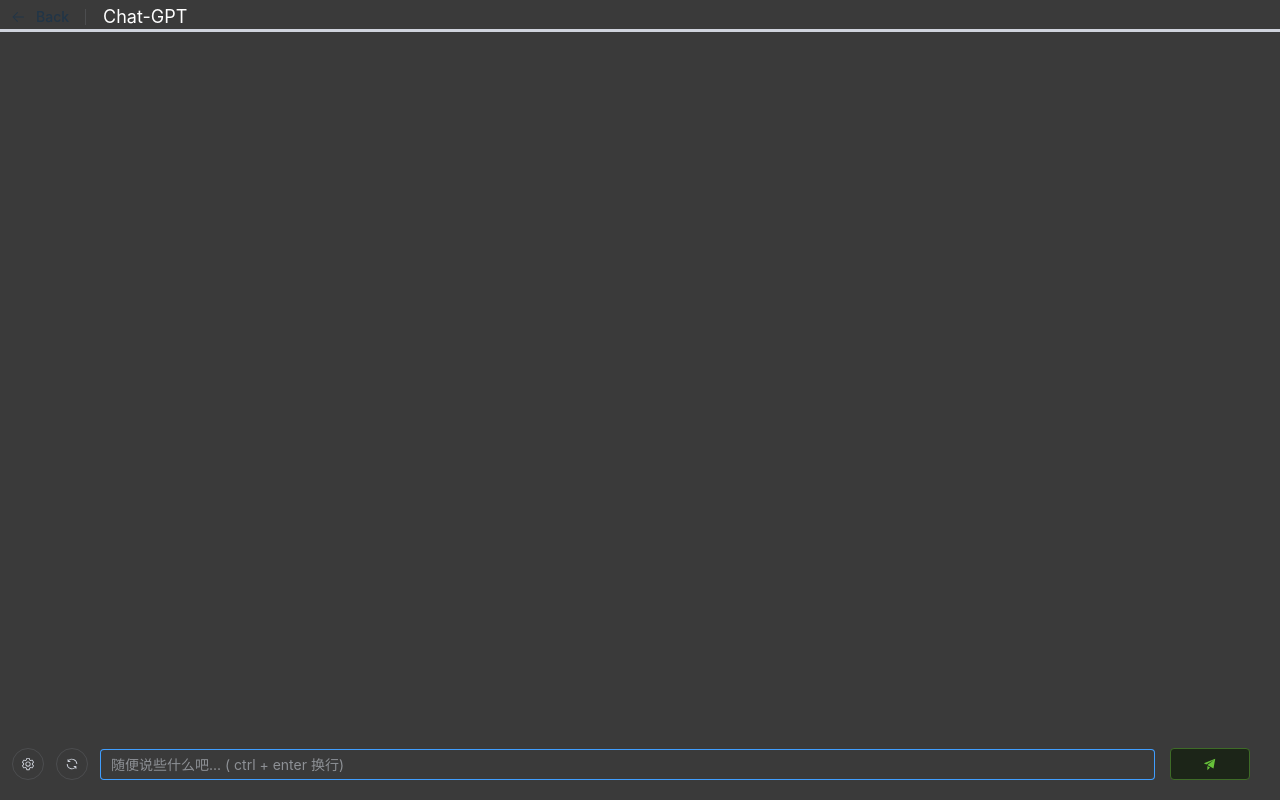
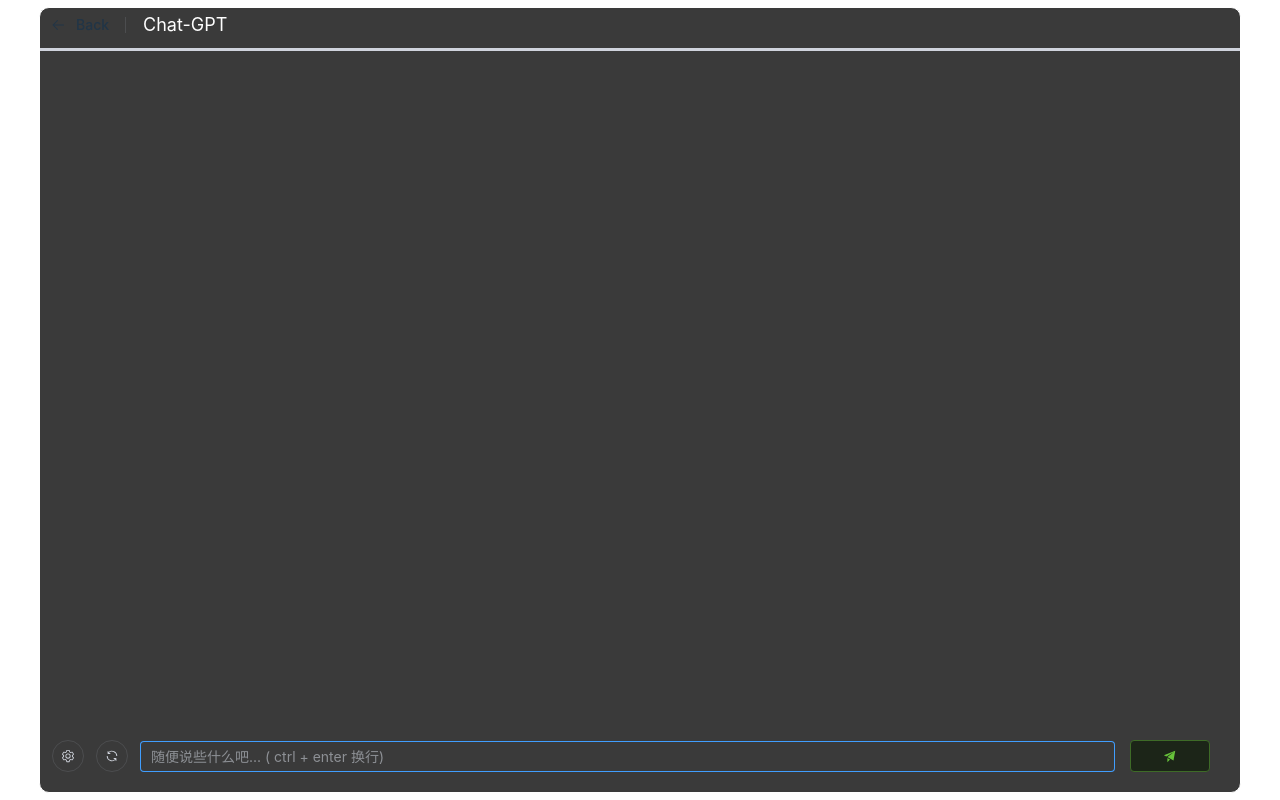
Before and after one commit to LianQi-Kevin/GPT_web_refactor, a Vue app: page /chat in a window 1280 px wide. Built offline with nearby package versions, Linux system fonts and the light colour scheme; what marked-extended-tables, marked-highlight, marked-katex-extension, marked-xhtml would draw is missing.

Commit message:
* Limit the maximum page width

```diff
--- a/index.html
+++ b/index.html
@@ -6,7 +6,7 @@
     <title>Vite + Vue</title>
   </head>
   <body>
-    <div id="app"></div>
+    <div id="app" style="height: 100vh; width: 100vw"></div>
     <script type="module" src="/src/main.js"></script>
   </body>
 </html>
--- a/src/components/PromptArea.vue
+++ b/src/components/PromptArea.vue
@@ -69,9 +69,15 @@
     }
 }
 
+const modelNameList = [
+    {label: 'GPT-3.5', value: 'gpt-3.5-turbo'},
+    {label: 'GPT-4-8k', value: 'gpt-4-8k'},
+    {label: 'GPT-4-32K', value: 'gpt-4-32k'}
+]
+
 // 模型设置
 const infoForm = reactive({
-    "model": "gpt-3.5-turbo",
+    "model": 'gpt-3.5-turbo',
     "temperature": 1,
     "top_p": 1,
     "max_response_tokens": 2048,
@@ -79,12 +85,6 @@
     "presence_penalty": 0,
     "frequency_penalty": 0
 })
-
-const modelNameList = [
-    {label: 'GPT-3.5', value: 'gpt-3.5-turbo'},
-    {label: 'GPT-4-8k', value: 'gpt-4-8k'},
-    {label: 'GPT-4-32K', value: 'gpt-4-32k'}
-]
 </script>
 
 <template>
@@ -145,7 +145,7 @@
     align-items: flex-end;
     justify-content: space-between;
 
-    padding-top: 20px;
+    padding-top: 10px;
 
     margin-top: 5px;
     margin-bottom: 20px;
@@ -188,7 +188,7 @@
             width: 90%;
             flex-grow: 1;
             flex-basis: 30px;
-            padding-top: 10px;
+            //padding-top: 5px;
         }
 
         .submitBtn {
--- a/src/view/Chat.vue
+++ b/src/view/Chat.vue
@@ -1,5 +1,5 @@
 <script setup>
-import { ref, reactive } from "vue";
+import {reactive, ref} from "vue";
 import ChatItem from "@/components/ChatItem.vue";
 import PromptArea from "@/components/PromptArea.vue";
 import "highlight.js/styles/monokai.css"
@@ -8,16 +8,17 @@
 const router = useRouter()
 
 // chat area list
-const conversations = reactive([{ id: 0, role: "system", content: 'You are a helpful assistant.', loading: false}])
+const conversations = reactive([{id: 0, role: "system", content: 'You are a helpful assistant.', loading: false}])
 
 // 侧边栏设置列表
 const showParameter = ref(false)
 </script>
 
 <template>
+    <div class="outside basic">
         <div class="container basic">
             <div class="title basic" style="border-bottom: #CFD3DC 3px solid; max-height: 40px;">
-            <el-page-header @back="() => {router.back()}" style="padding: 5px 30px 0 10px">
+                <el-page-header style="padding: 5px 30px 0 10px" @back="() => {router.back()}">
                     <template #content>
                         <span class="text-large font-600 mr-3" style="color: white">Chat-GPT</span>
                     </template>
@@ -26,34 +27,50 @@
             <div class="chatArea">
                 <div class="conversations">
                     <div v-for="element in conversations" :key="element.id">
-                    <ChatItem :markdown="element.content" :role="element.role" v-model:loading="element.loading"/>
+                        <ChatItem v-model:loading="element.loading" :markdown="element.content" :role="element.role"/>
                     </div>
                 </div>
             </div>
-        <PromptArea  v-model:conversations="conversations" v-model:show-parameter="showParameter"/>
+            <PromptArea v-model:conversations="conversations" v-model:show-parameter="showParameter"/>
+        </div>
     </div>
 </template>
 
-<style scoped lang="scss">
+<style lang="scss" scoped>
 .basic {
     height: 100%;
     width: 100%;
 }
 
+.outside {
+    // position center
+    position: absolute;
+    left: 50%;
+    top: 50%;
+    transform: translate(-50%, -50%);
+
+    height: 98vh;
+
+    // inner
+    display: flex;
+    flex-direction: row;
+    align-items: center;
+    justify-content: center;
+
     .container {
-    min-height: 100vh;
-    max-height: 100vh;
+        // self
+        max-width: 1200px;
+
         background: #3a3a3a;
-    //background: #18222c;
-    border-radius: 0;
+        border-radius: 10px;
+        border: white solid 1px;
 
         // for inner item
         display: flex;
         flex-direction: column;
         align-items: flex-end;
-}
 
-div.chatArea {
+        .chatArea {
             // for site
             flex-grow: 2;
 
@@ -62,15 +79,24 @@
             flex-direction: column;
             align-items: flex-start;
             justify-content: flex-start;
-    width: 100vw;
-    --subtract-height: 60px;
-    max-height: calc(100vh - var(--subtract-height));
+            width: 100%;
             overflow: auto;
 
             .conversations {
-        width: 100vw;
-        max-height: 95vh;
-        overflow: auto;
+                width: 100%;
+            }
+        }
+    }
+}
+
+@media screen and (max-width: 480px) {
+    .outside {
+        height: 100%;
+
+        .container {
+            border-radius: 0;
+            border: white solid 0;
+        }
     }
 }
 </style>
```
Lines whose indentation alone changed are shown as unchanged.
